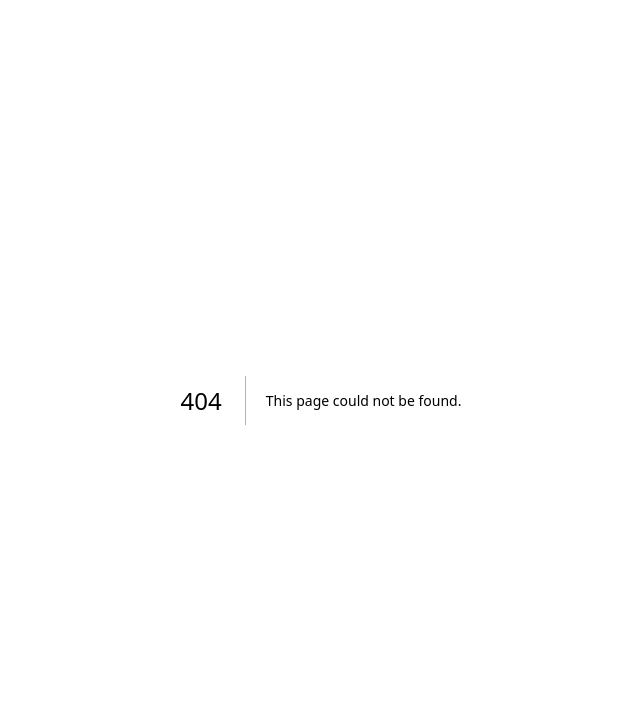
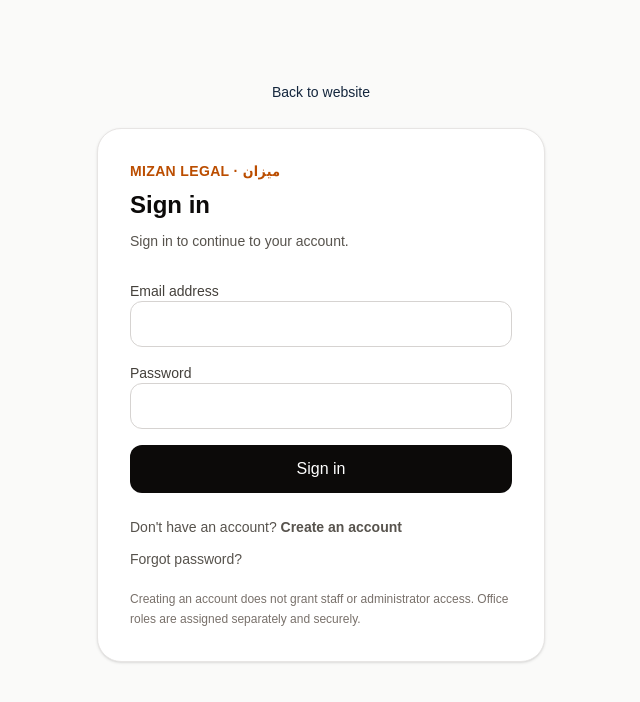
Before and after one commit to mahmoudSElsebaey/mizan-legal-platform, a Next.js app: page /en/login in a window 1280 px wide. Before the commit this address had no page. Shown: the top 702 px of the page, without its empty margins (319-959 px from the left). Built offline with nearby package versions, Linux system fonts and the light colour scheme; no server answers.

Commit message:
feat(auth): add localized login page

```diff
--- /dev/null
+++ b/src/app/[locale]/login/page.tsx
@@ -0,0 +1,22 @@
+import type { Metadata } from "next";
+import { notFound } from "next/navigation";
+import { AuthForm } from "@/components/auth/auth-form";
+import { isLocale } from "@/lib/i18n/config";
+
+export const metadata: Metadata = { title: "Sign in" };
+
+export default async function Page({ params }: { params: Promise<{ locale: string }> }) {
+  const { locale } = await params;
+  if (!isLocale(locale)) notFound();
+
+  return (
+    <main className="min-h-[70vh] bg-stone-50 px-4 py-14 sm:py-20">
+      <div className="mx-auto mb-6 max-w-md text-center">
+        <a href={`/${locale}`} className="text-sm font-medium text-stone-600 underline-offset-4 hover:text-amber-800 hover:underline">
+          {locale === "ar" ? "العودة إلى الموقع" : "Back to website"}
+        </a>
+      </div>
+      <AuthForm locale={locale} mode="login" />
+    </main>
+  );
+}
```
